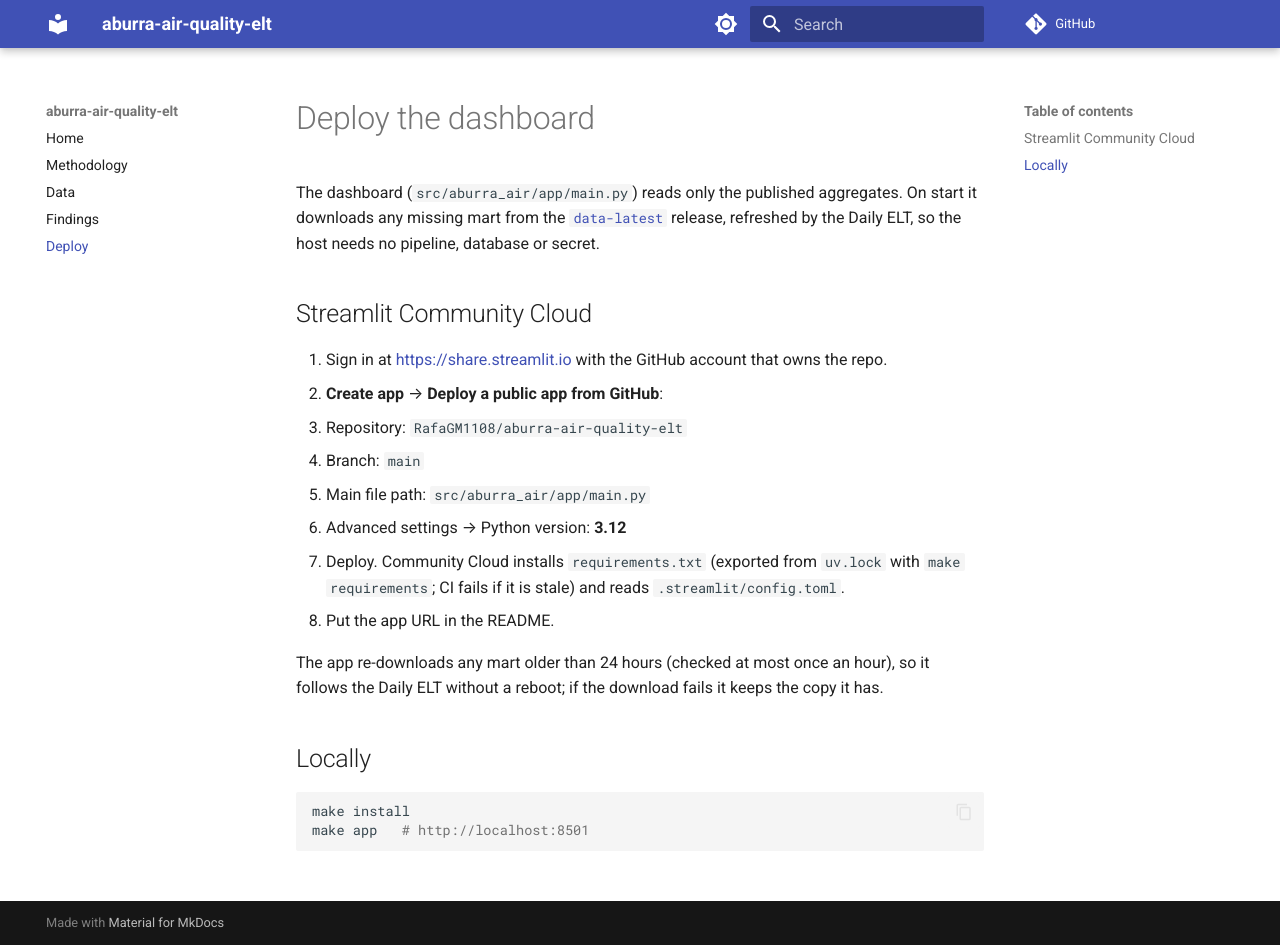
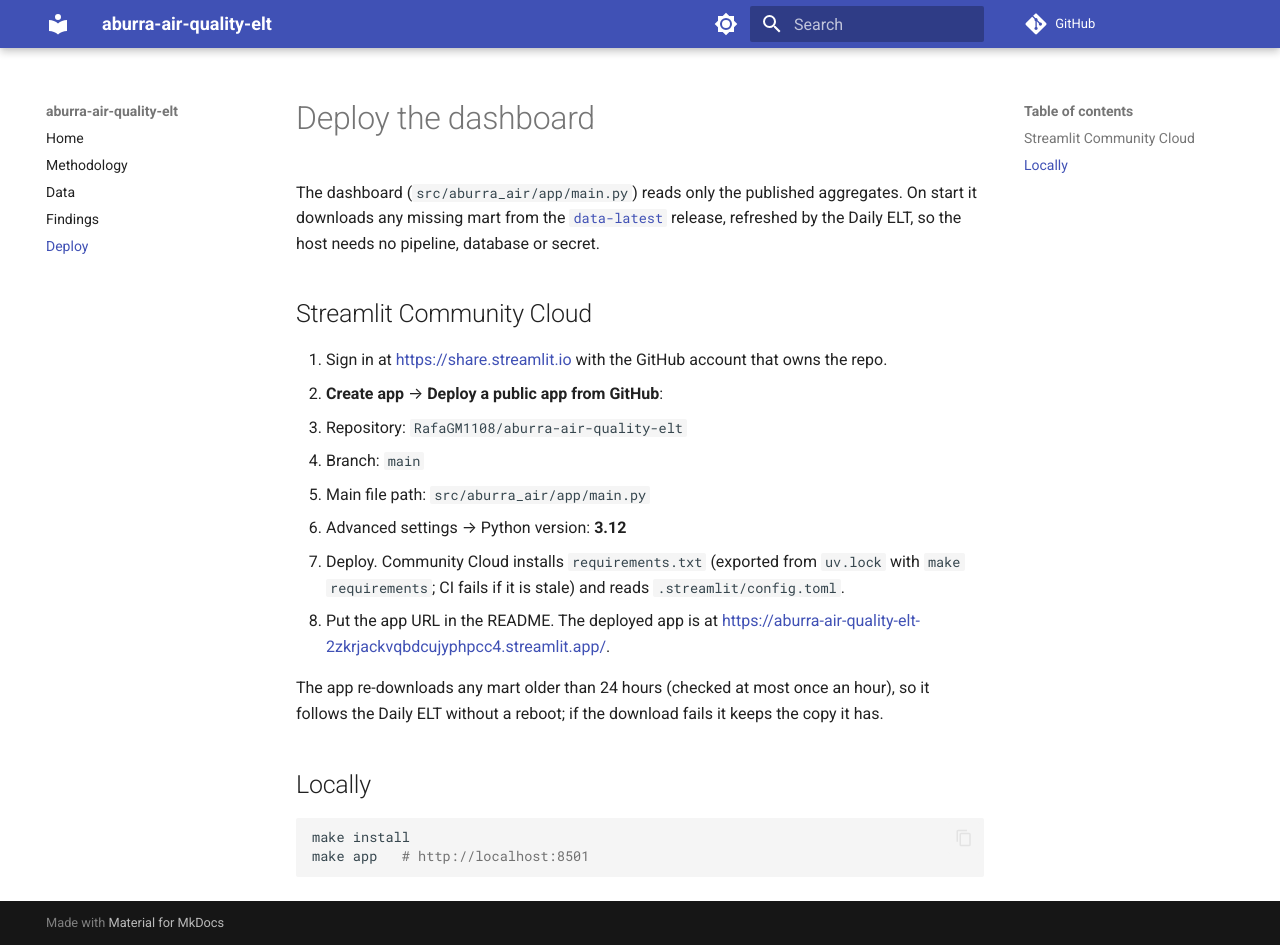
Before and after one commit to RafaGM1108/aburra-air-quality-elt, an MkDocs documentation site: the page built from docs/deploy.md, in a window 1280 px wide and 945 px high. Built offline with MkDocs 1.6.1 and Material for MkDocs 9.7.7, drawn with Linux system fonts in a browser that asks for light colours; comment, search, counter and statistics services are not loaded.

Commit message:
docs: link the deployed Streamlit dashboard

```diff
--- a/docs/deploy.md
+++ b/docs/deploy.md
@@ -15,7 +15,8 @@
    - Advanced settings → Python version: **3.12**
 3. Deploy. Community Cloud installs `requirements.txt` (exported from `uv.lock` with
    `make requirements`; CI fails if it is stale) and reads `.streamlit/config.toml`.
-4. Put the app URL in the README.
+4. Put the app URL in the README. The deployed app is at
+   <https://aburra-air-quality-elt-2zkrjackvqbdcujyphpcc4.streamlit.app/>.
 
 The app re-downloads any mart older than 24 hours (checked at most once an hour), so it
 follows the Daily ELT without a reboot; if the download fails it keeps the copy it has.
```
Also changed, not shown: CHANGELOG.md (+2 -0 lines), README.md (+7 -3 lines).
